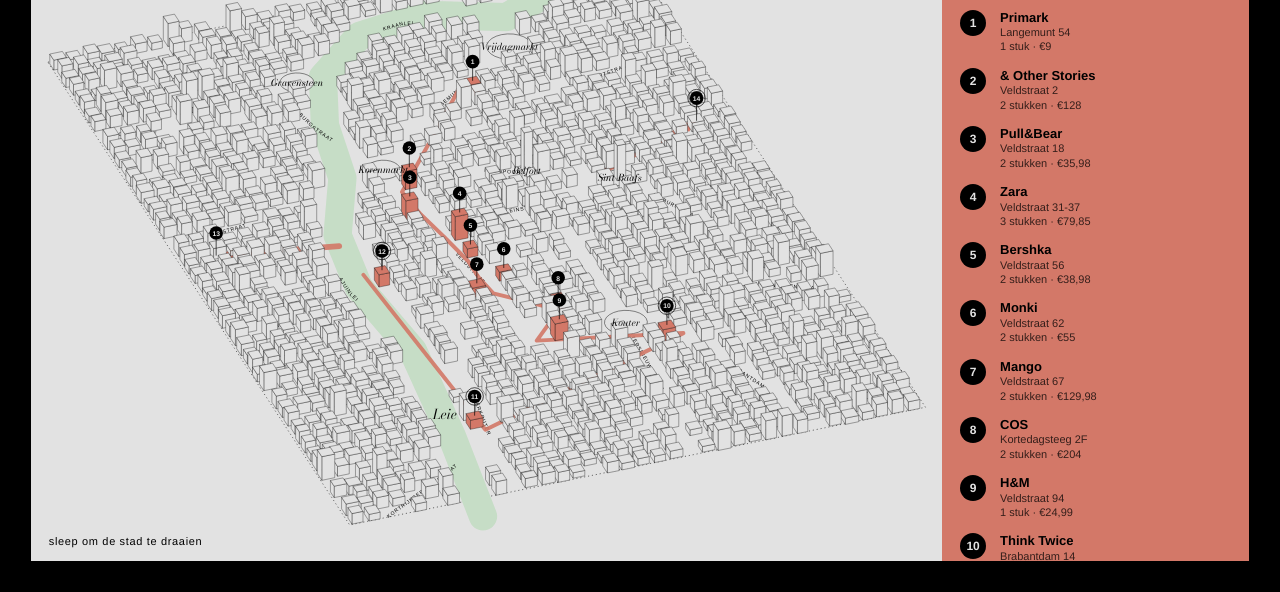
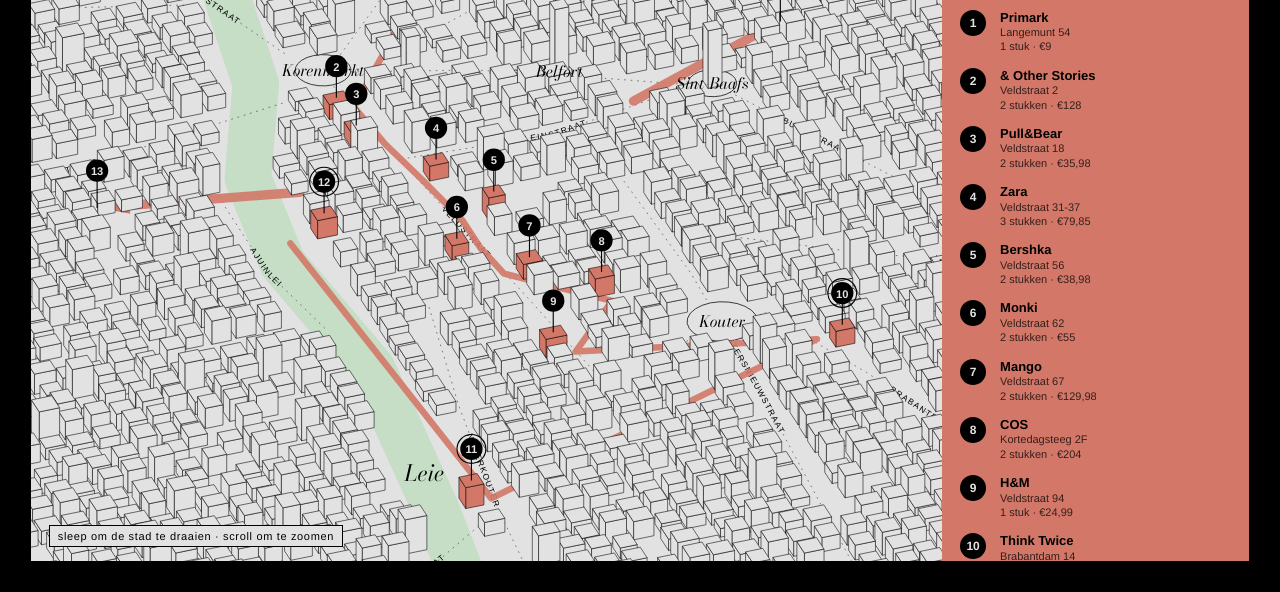
Before and after one commit to LaurenceBrouckaert/Never-Finished, a plain HTML site: page Editie 6/index.html in a window 1280 px wide. Shown: the part 208-800 px from the top of the page. Drawn offline with nearby package versions, Linux system fonts and the light colour scheme.

Commit message:
veranderingen

```diff
--- a/Editie 6/index.html
+++ b/Editie 6/index.html
@@ -30,7 +30,7 @@
   .kaart .titel small{display:block;font-size:10px;letter-spacing:.1em;text-transform:uppercase}
   .kaart .titel b{display:block;font-family:var(--serif);font-weight:400;font-size:clamp(28px,2.8vw,46px);line-height:.95;margin-top:.25em}
   .kaart .titel b em{color:var(--roze)}
-  .kaart .hint{position:absolute;left:18px;bottom:14px;font-size:11px;letter-spacing:.06em;pointer-events:none}
+  .kaart .hint{position:absolute;left:18px;bottom:14px;font-size:11px;letter-spacing:.06em;pointer-events:none;background:var(--grijs);padding:4px 8px;border:1px solid var(--zwart)}
 
   /* gebouwen: lijntekening */
   .dak{fill:var(--grijs);stroke:var(--zwart);stroke-width:.6;stroke-linejoin:round}
@@ -100,8 +100,7 @@
 <div class="affiche">
   <main class="kaart" id="kaart">
     <svg id="svg" role="img" aria-label="Driedimensionale kaart van het centrum van Gent met de winkels waar mijn kleren vandaan komen"></svg>
-    <div class="titel"><small>Editie 06 · de plaats · Gent</small><b>Waar mijn<br><em>kast</em> woont</b></div>
-    <div class="hint">sleep om de stad te draaien</div>
+    <div class="hint">sleep om de stad te draaien · scroll om te zoomen</div>
   </main>
   <section class="rechts">
     <div class="samen"><small>In mijn kast</small><b id="totaal">€0</b><span id="aantal"></span></div>
@@ -215,8 +214,19 @@ var WINKELS = [
     var x = a[0] + t * dx - p[0], y = a[1] + t * dy - p[1];
     return Math.sqrt(x * x + y * y);
   }
-  var lijnen = STRATEN.map(function(s){ return { pt: s.pt.map(plan), vrij: s.dik / 2 + 7 }; });
-  lijnen.push({ pt: LEIE.map(plan), vrij: 38 });
+  /* een lijn die aan de rand van het kaartvak stopt, loopt verder de stad uit */
+  function verleng(pts){
+    pts = pts.slice();
+    function aanRand(p){ return Math.abs(p[0]) > HW - 40 || Math.abs(p[1]) > HH - 40; }
+    function door(a, b){ var dx = a[0] - b[0], dy = a[1] - b[1], l = Math.hypot(dx, dy) || 1; return [a[0] + dx / l * 900, a[1] + dy / l * 900]; }
+    if(aanRand(pts[0])) pts.unshift(door(pts[0], pts[1]));
+    if(aanRand(pts[pts.length - 1])) pts.push(door(pts[pts.length - 1], pts[pts.length - 2]));
+    return pts;
+  }
+  STRATEN.forEach(function(s){ s.plan = verleng(s.pt.map(plan)); });
+  var LEIE_PLAN = verleng(LEIE.map(plan));
+  var lijnen = STRATEN.map(function(s){ return { pt: s.plan, vrij: s.dik / 2 + 7 }; });
+  lijnen.push({ pt: LEIE_PLAN, vrij: 38 });
   var pleinen = PLEKKEN.map(function(p){ return { c: plan(p.pt), r: p.r + 8 }; });
   function vrij(p){
     for(var i = 0; i < lijnen.length; i++){
@@ -231,9 +241,9 @@ var WINKELS = [
      De straten, de Leie en de winkels staan op hun echte plek; de huizen ertussen zijn een schets. */
   var zaad = 7;
   function toeval(){ zaad = (zaad * 16807) % 2147483647; return (zaad - 1) / 2147483646; }
-  var CEL = 30, gebouwen = [];
-  for(var gx = -HW + CEL / 2; gx < HW; gx += CEL){
-    for(var gy = -HH + CEL / 2; gy < HH; gy += CEL){
+  var CEL = 30, gebouwen = [], E = Math.max(HW, HH) * 1.15;
+  for(var gx = -E; gx < E; gx += CEL){
+    for(var gy = -E; gy < E; gy += CEL){
       var c = [gx + (toeval() - .5) * 4, gy + (toeval() - .5) * 4];
       if(toeval() < .1) continue;                                    // een binnenkoer
       if(!vrij(c)) continue;
@@ -269,14 +279,16 @@ var WINKELS = [
   }
   WINKELS.forEach(function(w){
     if(!w.ver) return;
-    var h = richting([midLat, midLon], w.ver), dx = Math.sin(h), dy = -Math.cos(h), m = 70;
-    var t = Math.min(dx ? (HW - m) / Math.abs(dx) : 1e9, dy ? (HH - m) / Math.abs(dy) : 1e9);
+    var h = richting([midLat, midLon], w.ver), dx = Math.sin(h), dy = -Math.cos(h), t = 430;
     w.planXY = [dx * t, dy * t]; w.richting = [dx, dy];
     w.adres += ', ' + Math.round(afstand([midLat, midLon], w.ver) / 10) * 10 + ' km';
   });
 
   /* ---------- de schuine blik ---------- */
-  var hoek = -0.35, KANTEL = .56, gekozen = null;
+  var hoek = -0.35, KANTEL = .56, gekozen = null, zoom = 0;
+  var inStadPlan = WINKELS.filter(function(w){ return !w.ver; }).map(function(w){ return plan(w.pt); });
+  var MIDDEN = [inStadPlan.reduce(function(s, p){ return s + p[0]; }, 0) / inStadPlan.length, inStadPlan.reduce(function(s, p){ return s + p[1]; }, 0) / inStadPlan.length];
+  function standaardZoom(){ return kaart.clientWidth < 700 ? 620 : 980; }
   function proj(p, z){
     var cs = Math.cos(hoek), sn = Math.sin(hoek);
     var x = p[0] * cs - p[1] * sn, y = p[0] * sn + p[1] * cs;
@@ -290,29 +302,24 @@ var WINKELS = [
   function teken(){
     svg.innerHTML = '';
     var defs = el('defs', {});
-    /* kader: de hoeken van de kaart */
-    var hoeken = [[-HW,-HH],[HW,-HH],[HW,HH],[-HW,HH]].map(function(p){ return proj(p, 0); });
-    var minX = Math.min.apply(0, hoeken.map(function(q){ return q[0]; })), maxX = Math.max.apply(0, hoeken.map(function(q){ return q[0]; }));
-    var minY = Math.min.apply(0, hoeken.map(function(q){ return q[1]; })) - 90, maxY = Math.max.apply(0, hoeken.map(function(q){ return q[1]; }));
-    var pad0 = 30;
-    /* smal scherm: inzoomen op de winkels */
-    if(kaart.clientWidth < 700){
-      var ps = WINKELS.filter(function(w){ return !w.ver; }).map(function(w){ return proj(plan(w.pt), 0); });
-      minX = Math.min.apply(0, ps.map(function(q){ return q[0]; })) - 90; maxX = Math.max.apply(0, ps.map(function(q){ return q[0]; })) + 90;
-      minY = Math.min.apply(0, ps.map(function(q){ return q[1]; })) - 260; maxY = Math.max.apply(0, ps.map(function(q){ return q[1]; })) + 60;
-    }
-    svg.setAttribute('viewBox', (minX - pad0) + ' ' + (minY - pad0) + ' ' + (maxX - minX + pad0 * 2) + ' ' + (maxY - minY + pad0 * 2));
-    svg.setAttribute('preserveAspectRatio', 'xMidYMid meet');
+    /* beeldvullend: we kijken naar een stuk stad rond de winkels, de stad loopt door buiten beeld */
+    var BW = kaart.clientWidth || 800, BH = kaart.clientHeight || 600;
+    var vw = zoom, vh = zoom * BH / BW;
+    var mid = proj(MIDDEN, 0);
+    var vx = mid[0] - vw / 2, vy = mid[1] - vh / 2 - 30;
+    svg.setAttribute('viewBox', vx + ' ' + vy + ' ' + vw + ' ' + vh);
+    svg.setAttribute('preserveAspectRatio', 'xMidYMid slice');
+    function inBeeld(q, m){ return q[0] > vx - m && q[0] < vx + vw + m && q[1] > vy - m && q[1] < vy + vh + m; }
 
     var grond = el('g', {});
-    el('polygon', { points: veelhoek(hoeken), fill: 'none', stroke: '#000', 'stroke-width': 1, 'stroke-dasharray': '2 5' }, grond);
 
     /* de Leie */
-    el('path', { class: 'grond-water', d: pad(LEIE.map(plan)), 'stroke-width': 50 }, grond);
+    el('path', { class: 'grond-water', d: pad(LEIE_PLAN), 'stroke-width': 50 }, grond);
     /* straten: alleen een naam op de grond, de straat zelf is de leegte tussen de huizen */
     STRATEN.forEach(function(s, i){
       if(s.pt.length < 3 && s.naam.length > 8) return;
       var pts = s.pt.map(plan), a = proj(pts[0]), z = proj(pts[pts.length - 1]);
+      el('path', { d: pad(s.plan), fill: 'none', stroke: '#000', 'stroke-width': .5, 'stroke-dasharray': '1 6', 'stroke-linecap': 'round' }, grond);
       if(z[0] < a[0]) pts = pts.slice().reverse();
       el('path', { id: 'sp' + i, d: pad(pts), fill: 'none' }, defs);
       var t = el('text', { class: 'snaam', 'font-size': 9, dy: 3 }, grond);
@@ -345,7 +352,9 @@ var WINKELS = [
     lijstG.forEach(function(o){
       var g = o.g, hx = g.w / 2, hy = g.d / 2;
       var voet = [[g.c[0] - hx, g.c[1] - hy], [g.c[0] + hx, g.c[1] - hy], [g.c[0] + hx, g.c[1] + hy], [g.c[0] - hx, g.c[1] + hy]];
-      var onder = voet.map(function(p){ return proj(p, 0); }), boven = voet.map(function(p){ return proj(p, g.h); });
+      var onder = voet.map(function(p){ return proj(p, 0); });
+      if(!inBeeld(onder[0], 80)) return;
+      var boven = voet.map(function(p){ return proj(p, g.h); });
       var grp = el('g', { class: g.winkel ? 'winkelpand' + (g.winkel === gekozen ? ' aan' : '') : '' }, stad);
       for(var i = 0; i < 4; i++){
         var j = (i + 1) % 4;
@@ -368,10 +377,11 @@ var WINKELS = [
     var lq = proj(plan([51.0475,3.7189]), 0);
     var lt = el('text', { class: 'plek', x: lq[0], y: lq[1], 'text-anchor': 'middle', 'font-size': 24 }, namen); lt.textContent = 'Leie';
 
-    /* noordpijl draait mee */
-    var np = proj([HW - 60, -HH + 60], 0), nq = proj([HW - 60, -HH + 20], 0);
-    el('path', { d: 'M' + np[0] + ' ' + np[1] + ' L' + nq[0] + ' ' + nq[1], stroke: '#000', 'stroke-width': 1.5 }, namen);
-    var nt = el('text', { class: 'plek', x: nq[0] + (nq[0] - np[0]) * .6, y: nq[1] + (nq[1] - np[1]) * .6 + 6, 'text-anchor': 'middle', 'font-size': 22 }, namen); nt.textContent = 'N';
+    /* noordpijl rechtsboven in beeld, draait mee */
+    var nx = vx + vw - 50, ny = vy + 70, nd = proj([0, -40], 0), n0 = proj([0, 0], 0);
+    var ux = nd[0] - n0[0], uy = nd[1] - n0[1], ul = Math.hypot(ux, uy) || 1; ux /= ul; uy /= ul;
+    el('path', { d: 'M' + (nx - ux * 22) + ' ' + (ny - uy * 22) + ' L' + (nx + ux * 22) + ' ' + (ny + uy * 22), stroke: '#000', 'stroke-width': 1.5 }, namen);
+    var nt = el('text', { class: 'plek', x: nx + ux * 38, y: ny + uy * 38 + 7, 'text-anchor': 'middle', 'font-size': 22 }, namen); nt.textContent = 'N';
 
     /* pins */
     var pinsG = el('g', {});
@@ -439,7 +449,14 @@ var WINKELS = [
   });
   addEventListener('pointerup', function(){ if(sleep){ kaart.classList.remove('sleept'); sleep = null; } });
 
+  /* zoomen met scrollen */
+  kaart.addEventListener('wheel', function(e){
+    e.preventDefault();
+    zoom = Math.max(320, Math.min(1700, zoom * (e.deltaY > 0 ? 1.08 : 1 / 1.08)));
+    if(!wacht){ wacht = true; requestAnimationFrame(function(){ wacht = false; teken(); }); }
+  }, { passive: false });
   addEventListener('resize', function(){ teken(); });
+  zoom = standaardZoom();
   teken();
 })();
 </script>
```
